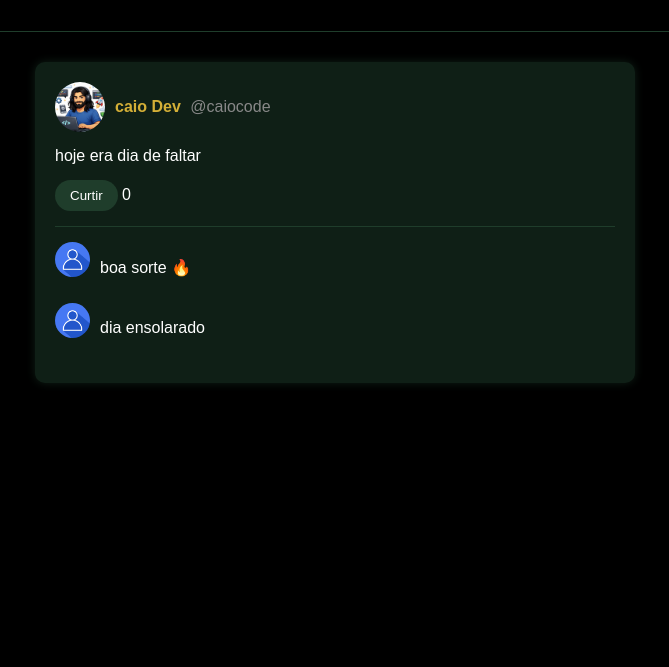
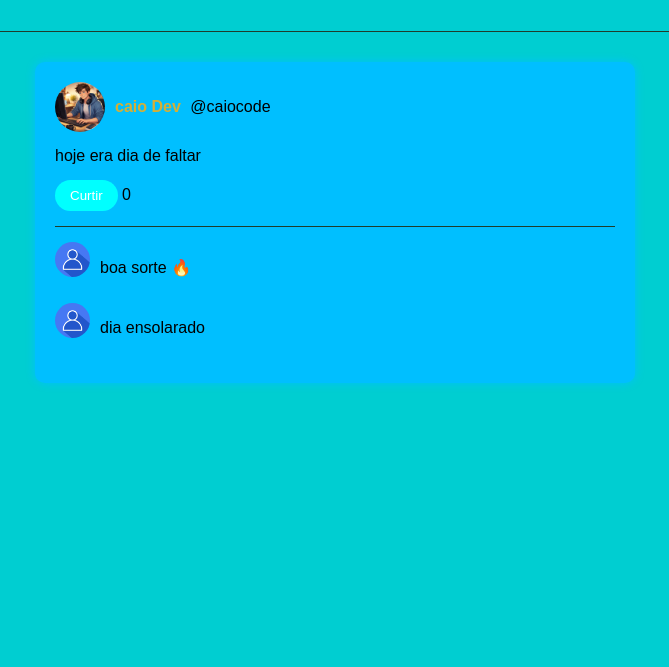
Before and after one commit to caio-clash/mini-social-caio, a plain HTML site: page index.html in a window 1280 px wide. Shown: the part 133-800 px from the top of the page, without its empty margins (305-974 px from the left). Drawn offline with Linux system fonts and the light colour scheme.

Commit message:
update layout

```diff
--- a/css/style.css
+++ b/css/style.css
@@ -1,8 +1,8 @@
 body {
   margin: 0;
   font-family: Arial, sans-serif;
-  background-color: #000;
-  color: #fff;
+  background-color: 	#00CED1;
+  color: 	#000000;
 }
 
 header {
@@ -23,10 +23,10 @@ header {
 }
 
 .post {
-  background-color: #0f1f16;
+  background-color: 			#00BFFF;
   padding: 20px;
   border-radius: 10px;
-  box-shadow: 0 0 10px #0f1f16;
+  box-shadow: 0 0 10px 			#00BFFF;
 }
 
 .post-header {
@@ -53,7 +53,7 @@ header {
 }
 
 .username {
-  color: #888;
+  color: #000000;
   margin-left: 5px;
 }
 
@@ -66,7 +66,7 @@ header {
 }
 
 button {
-  background-color: #1f3d2b;
+  background-color: #00FFFF;
   color: #fff;
   border: none;
   padding: 8px 15px;
@@ -75,7 +75,7 @@ button {
 }
 
 button:hover {
-  background-color: #2e5c40;
+  background-color: 	#00FFFF;
 }
 
 .comments {
--- a/index.html
+++ b/index.html
@@ -16,7 +16,7 @@
 
   <article class="post">
     <div class="post-header">
-      <img src="assets/profile.png" class="avatar">
+      <img src="assets/profile_caio.png" class="avatar">
       <div>
         <span class="name">caio Dev</span>
         <span class="username">@caiocode</span>
```
